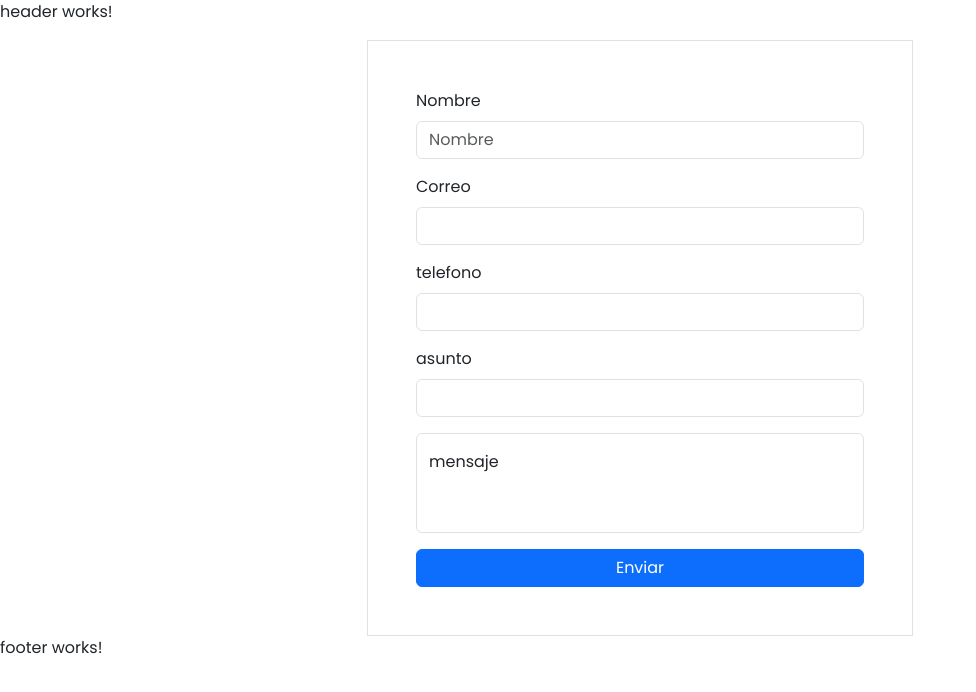
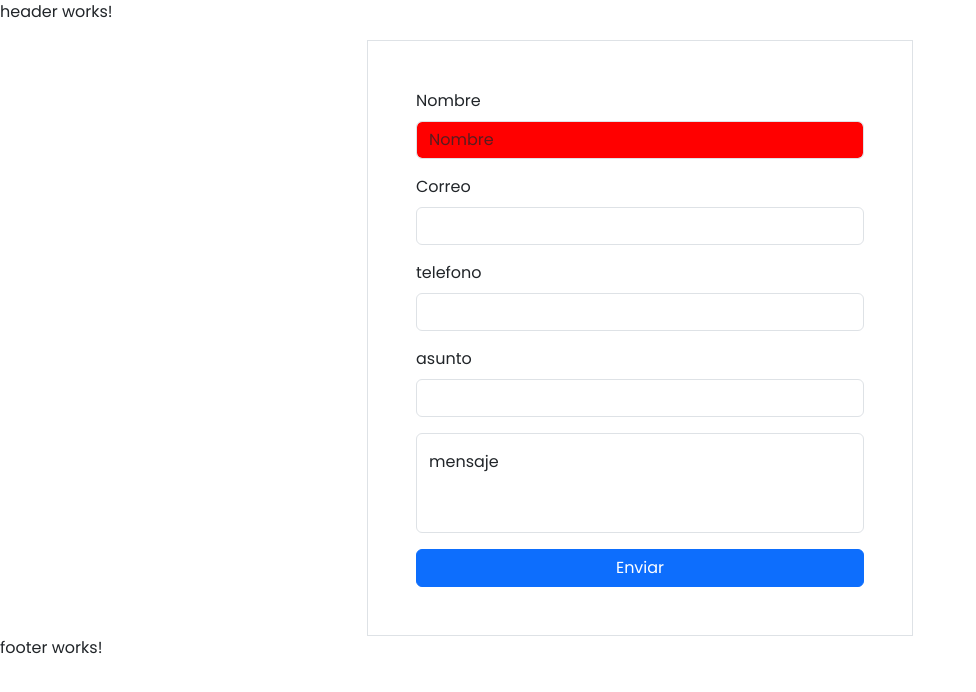
Before and after one commit to Roman-code-web/angular-AA12-Actividad12, an Angular app: page / in a window 1280 px wide. Shown: the top 692 px of the page, without its empty margins (0-976 px from the left). Built offline with nearby package versions, Linux system fonts and the light colour scheme.

Commit message:
solucion de importar directivas

```diff
--- a/src/app/app.module.ts
+++ b/src/app/app.module.ts
@@ -10,7 +10,6 @@ import { SharedModule } from './shared/shared.module';
 @NgModule({
   declarations: [
     AppComponent,
-    ValidacionDirective
   ],
   imports: [
     BrowserModule,
--- a/src/app/componentes/componentes.module.ts
+++ b/src/app/componentes/componentes.module.ts
@@ -8,6 +8,7 @@ import { ValidacionDirective } from '../directivas/validacion.directive';
 @NgModule({
   declarations: [
     FormComponent,
+    ValidacionDirective
   ],
   imports: [
     CommonModule,
--- a/src/app/componentes/form/form.component.html
+++ b/src/app/componentes/form/form.component.html
@@ -4,7 +4,7 @@
             <form class="border p-5">
                 <div class="mb-3">
                   <label for="nombre" class="form-label">Nombre</label>
-                  <input type="email" class="form-control" id="nombre" placeholder="Nombre">
+                  <input type="email" class="form-control" id="nombre" placeholder="Nombre" appValidacion>
                 </div>
                 <div class="mb-3">
                   <label for="correo" class="form-label">Correo</label>
--- a/src/app/directivas/validacion.directive.ts
+++ b/src/app/directivas/validacion.directive.ts
@@ -1,10 +1,21 @@
-import { Directive } from '@angular/core';
+import { Directive,ElementRef,HostListener, OnInit } from '@angular/core';
 
 @Directive({
   selector: '[appValidacion]'
 })
-export class ValidacionDirective {
+export class ValidacionDirective implements OnInit {
 
-  constructor() { }
+  constructor(private me:ElementRef) {
 
+   }
+@HostListener('click') onMouseEnter(){
+    console.log('entro al elemento' );
+    this.me.nativeElement.style.backgroundColor = 'yellow';
+
+  }
+  ngOnInit(): void {
+    console.log(this.me);
+    this.me.nativeElement.style.backgroundColor = "RED";
+
+  }
 }
```
